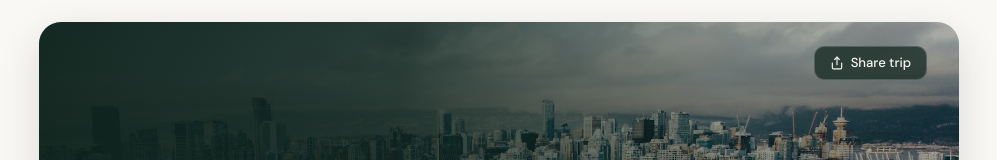
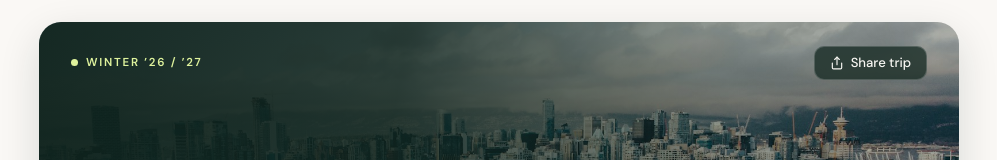
Before and after one commit to nikolamilijevic1/tinas-vancouver-trip, a plain HTML site: page static/index.html in a window 1280 px wide. Shown: the top 160 px of the page, without its empty margins (141-1138 px from the left). Drawn offline with nearby package versions, Linux system fonts and the light colour scheme; no server answers.

Commit message:
Revert "Remove Winter '26 / '27 eyebrow from hero card"
This reverts commit 63f316604bc2581a1df936fc54b54de61ecd0822.

```diff
--- a/static/index.html
+++ b/static/index.html
@@ -16,6 +16,10 @@
       <div class="hero-overlay" aria-hidden="true"></div>
       <div class="hero-content">
         <div class="hero-top-row">
+          <span class="hero-season">
+            <span class="season-dot"></span>
+            WINTER &rsquo;26 / &rsquo;27
+          </span>
           <div class="hero-top-actions">
             <button type="button" class="hero-glass-btn" id="share-trip-btn">
               <svg width="14" height="14" viewBox="0 0 24 24" fill="none" stroke="currentColor" stroke-width="2" stroke-linecap="round" stroke-linejoin="round" aria-hidden="true">
--- a/static/styles.css
+++ b/static/styles.css
@@ -86,7 +86,7 @@ body {
 .hero-top-row {
   display: flex;
   align-items: center;
-  justify-content: flex-end;
+  justify-content: space-between;
   gap: 12px;
   flex-wrap: wrap;
 }
```
